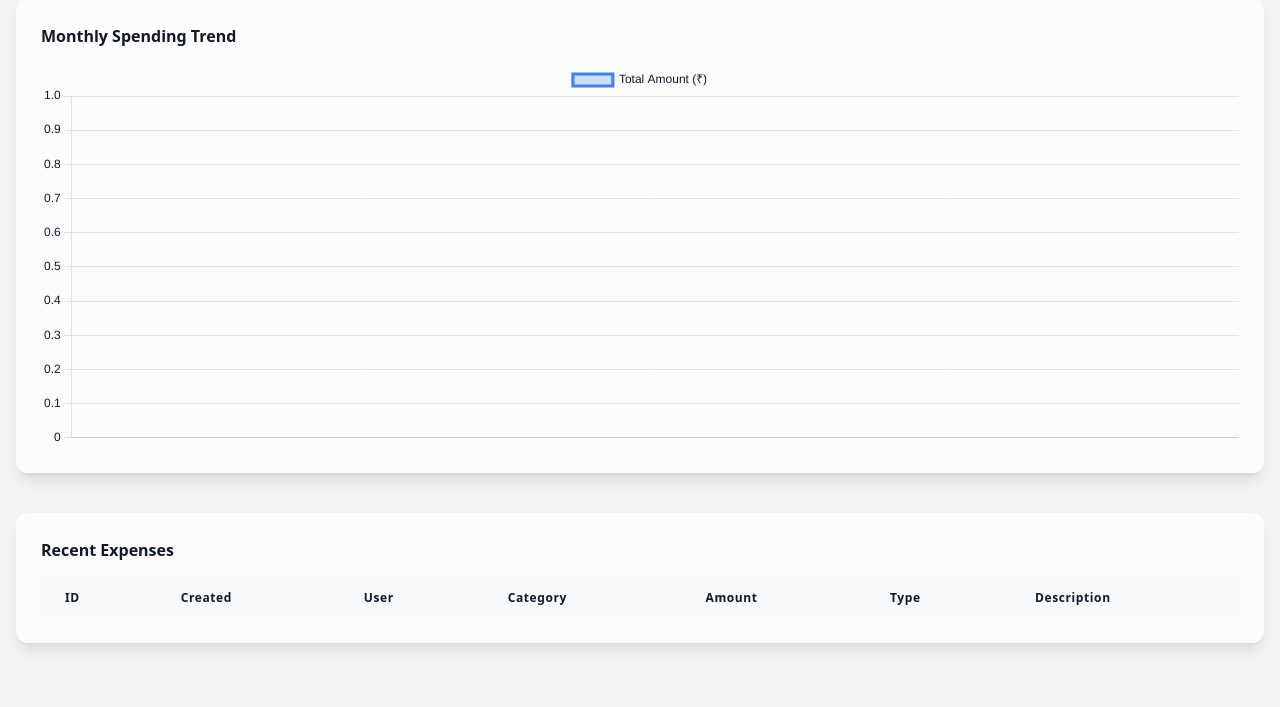
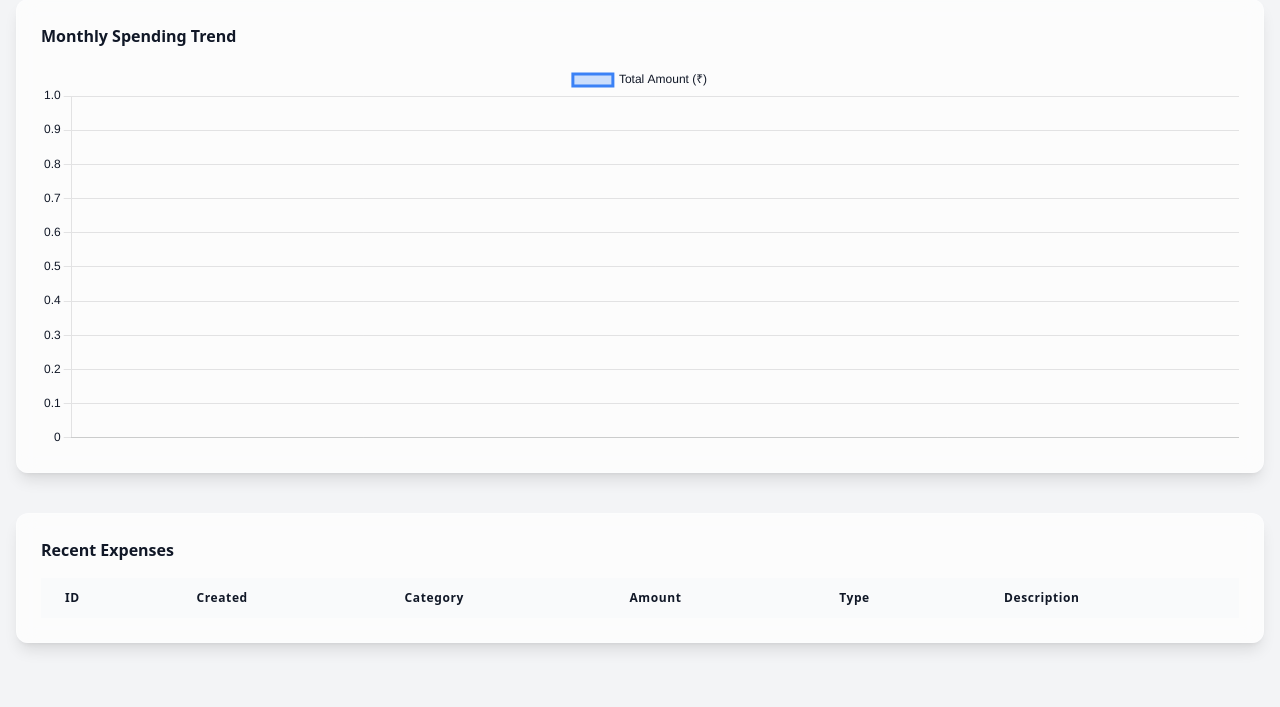
Before and after one commit to raviutsav/expense-tracker-telegram-bot, a Flask app: page / in a window 1280 px wide. Shown: the part 803-1510 px from the top of the page. Run offline with Flask 3, Linux system fonts and the light colour scheme; data that the repository does not hold is empty; some libraries are stand-ins or nearby versions.

Commit message:
Ft/enhancement (#5)
* setup github actions

* added owner of the repo

* chore: dummy commit

* chore: dummy commit

* removed irrelevant user_id column from table

```diff
--- a/dashboard/templates/dashboard.html
+++ b/dashboard/templates/dashboard.html
@@ -154,7 +154,6 @@
                 <tr>
                     <th class="px-6 py-3 text-left text-xs font-bold tracking-wider">ID</th>
                     <th class="px-6 py-3 text-left text-xs font-bold tracking-wider">Created</th>
-                    <th class="px-6 py-3 text-left text-xs font-bold tracking-wider">User</th>
                     <th class="px-6 py-3 text-left text-xs font-bold tracking-wider">Category</th>
                     <th class="px-6 py-3 text-left text-xs font-bold tracking-wider">Amount</th>
                     <th class="px-6 py-3 text-left text-xs font-bold tracking-wider">Type</th>
@@ -173,7 +172,6 @@
 
                     <td data-label="ID" class="px-6 py-3">{{ loop.index }}</td>
                     <td data-label="Created" class="px-6 py-3">{{ row.created_at_readable }}</td>
-                    <td data-label="User" class="px-6 py-3">{{ row.user_id }}</td>
                     <td data-label="Category" class="px-6 py-3">{{ row.category or 'Uncategorized' }}</td>
                     <td data-label="Amount" class="px-6 py-3">₹{{ "%.2f"|format(row.amount) }}</td>
                     <td data-label="Type" class="px-6 py-3">{{ row.type }}</td>
```
